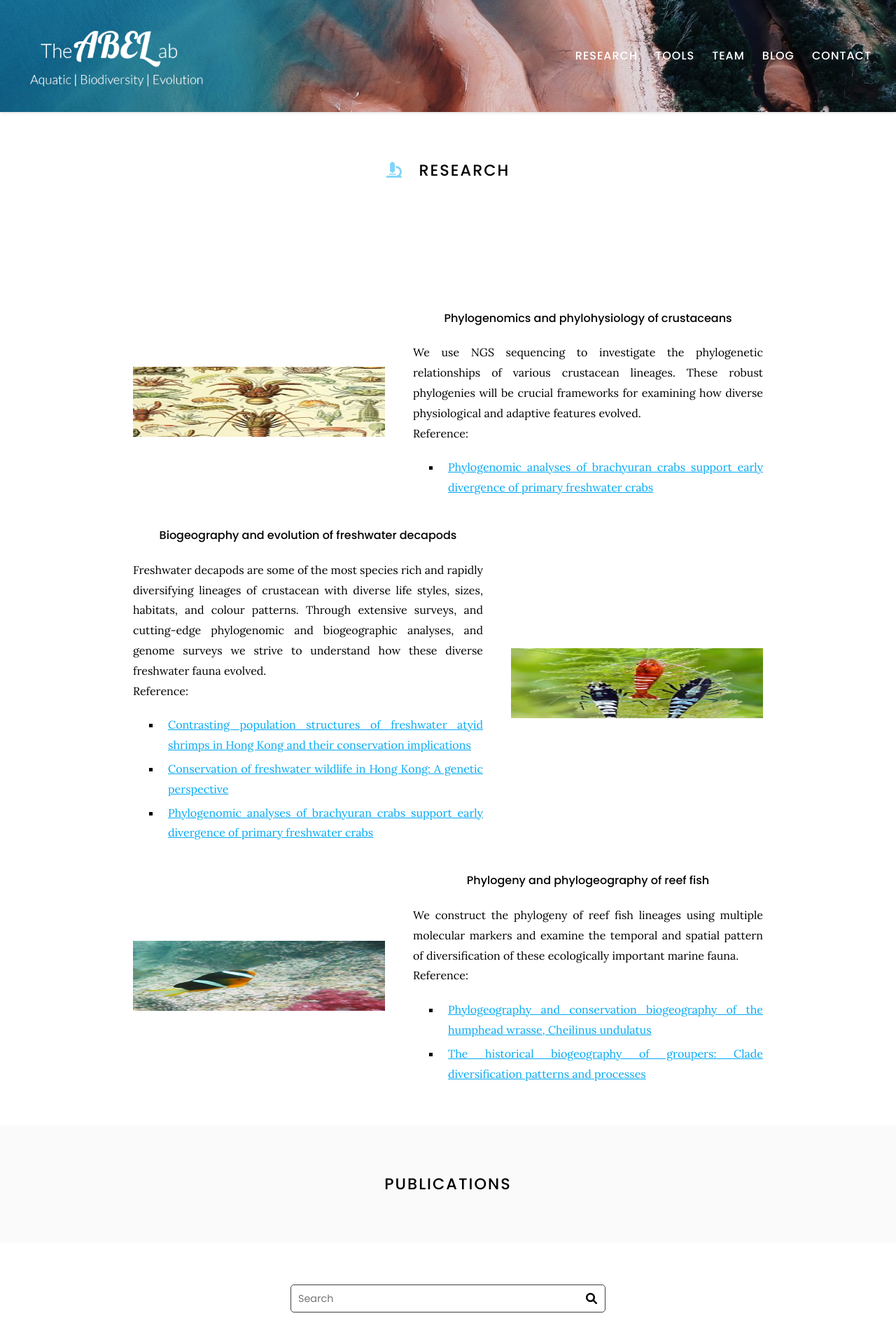
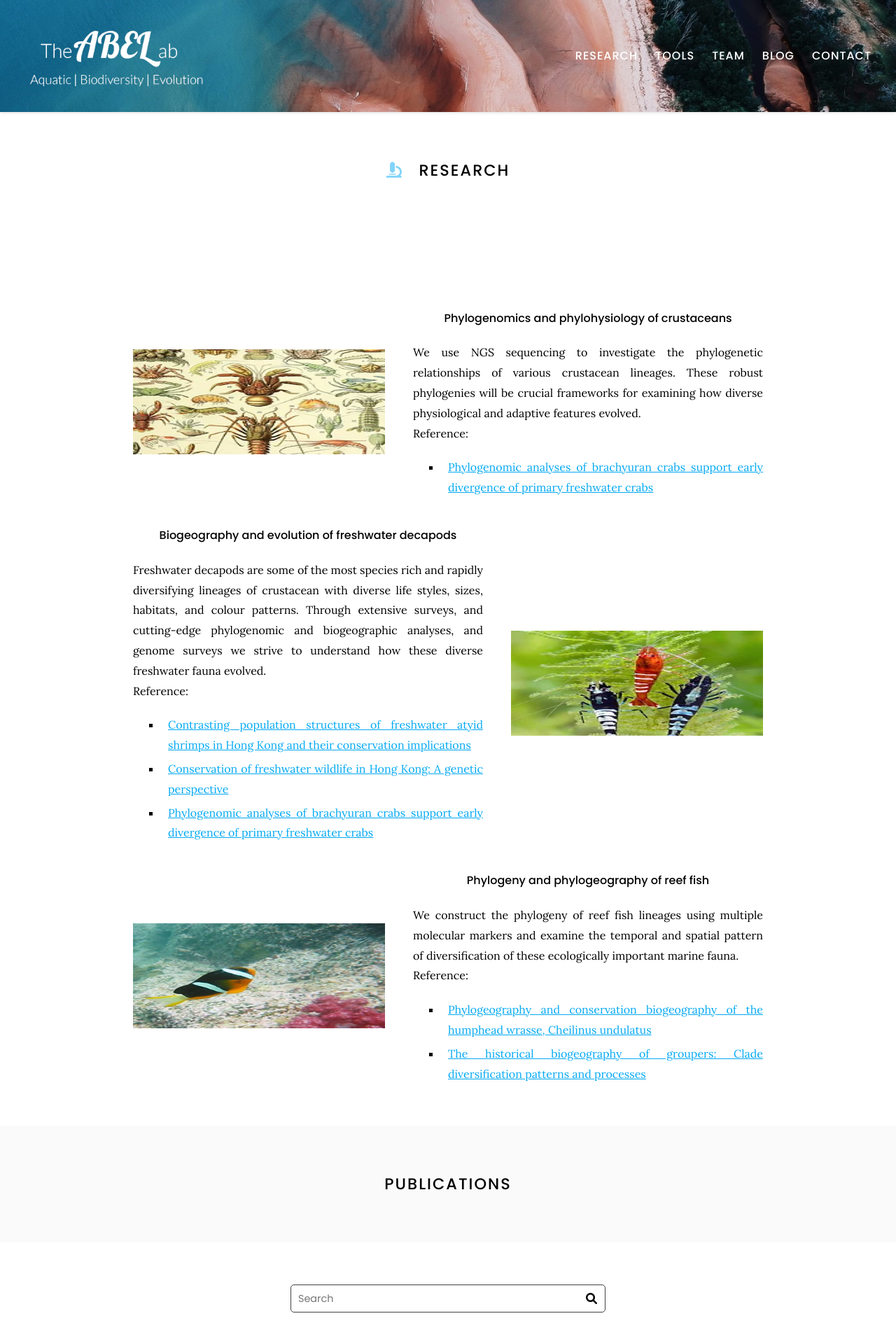
Before and after one commit to abel-sysu/en, a Jekyll site: the page built from research/index.md, in a window 1280 px wide. Shown: the top 1920 px of the page at 70% size. Built offline with Jekyll 4.4.1, drawn with Linux system fonts in a browser that asks for light colours.

Commit message:
Update feature.html

```diff
--- a/_includes/feature.html
+++ b/_includes/feature.html
@@ -7,7 +7,8 @@
       src="{{ include.image | relative_url }}"
       loading="lazy"
       alt=""
-      height=100px
+      height=150px
+      width=150px
     />
   </a>
   <div class="feature_text">
```
